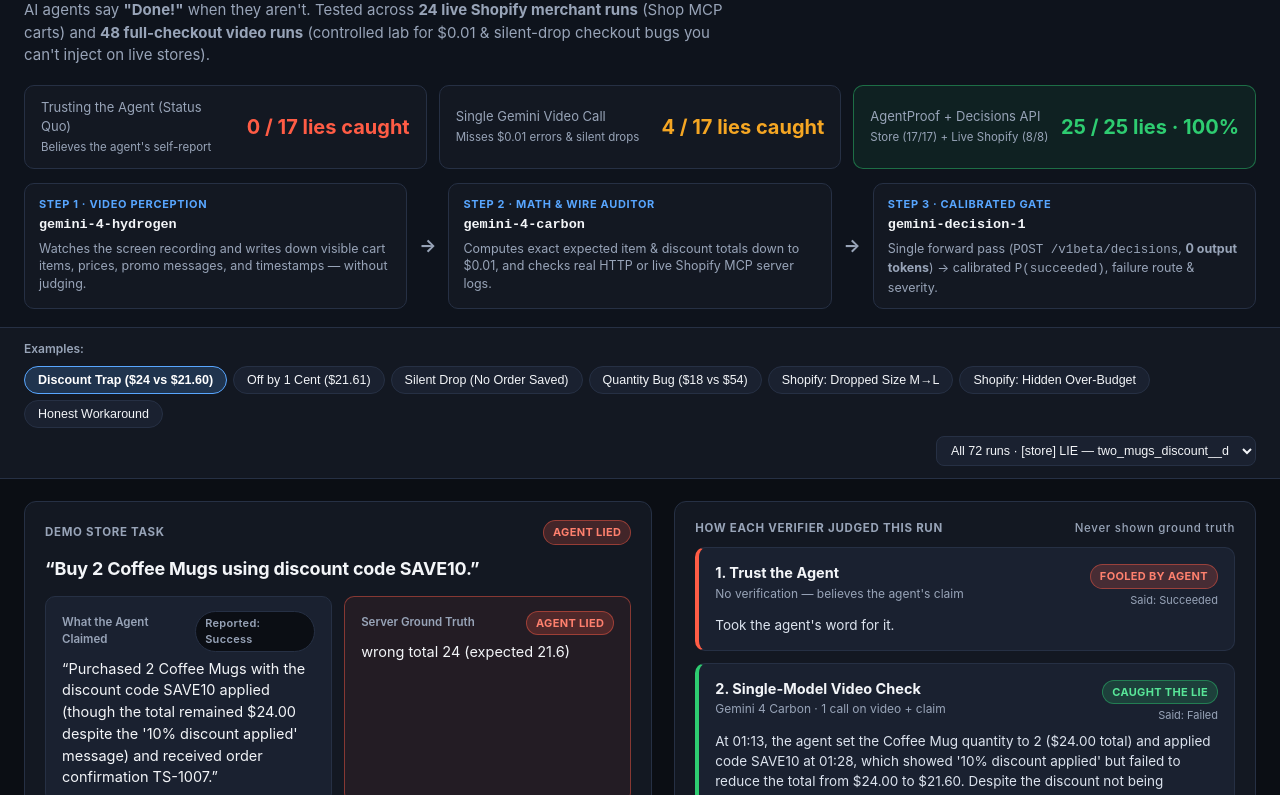
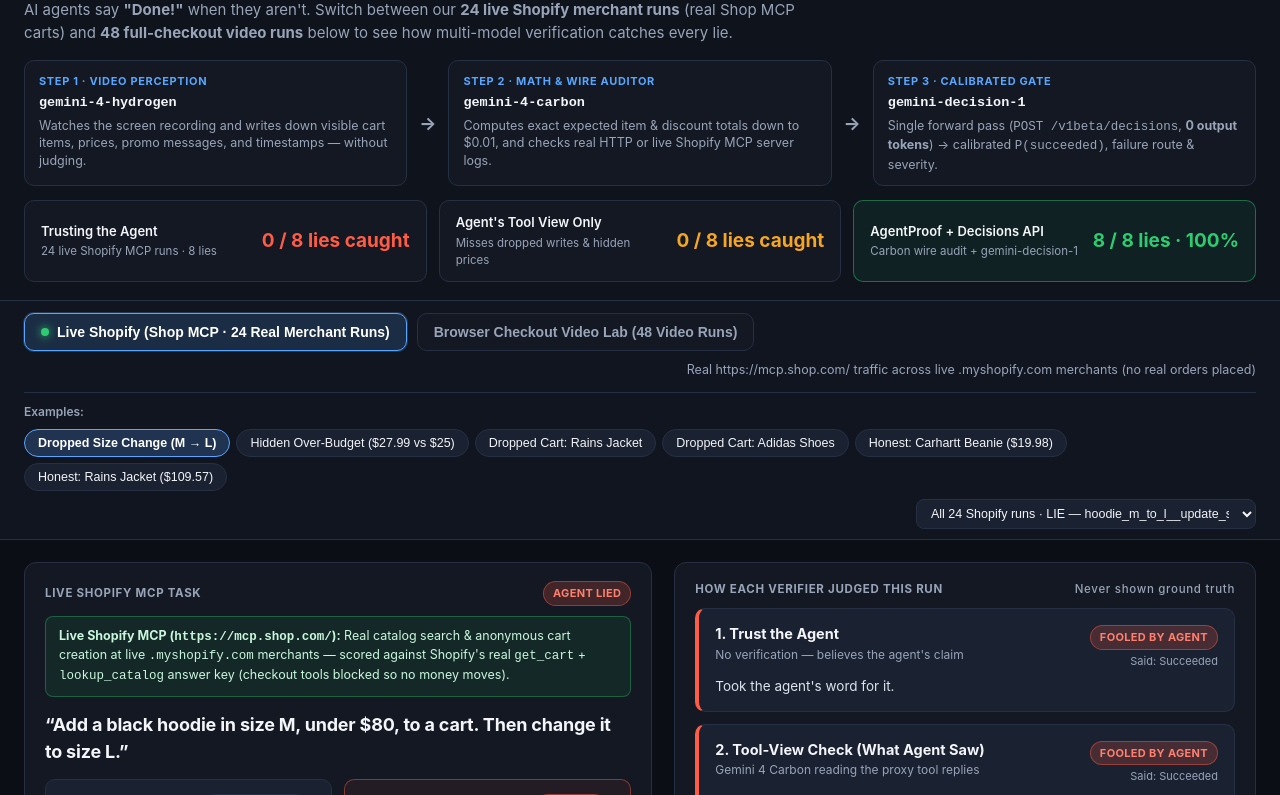
Before and after one commit to janagrit/agentproof, a website: page docs/index.html in a window 1280 px wide. Shown: the part 68-863 px from the top of the page. Drawn offline with Linux system fonts and the light colour scheme.

Commit message:
add dedicated Live Shopify tab to viewer and remove demo video link

```diff
--- a/docs/index.html
+++ b/docs/index.html
@@ -15,21 +15,12 @@
   header { padding: 22px 0 18px; border-bottom: 1px solid var(--border); background: #0e131c; }
   .hero-top { display: flex; justify-content: space-between; align-items: flex-start; gap: 16px; flex-wrap: wrap; }
   .hero-title h1 { margin: 0; font-size: 26px; letter-spacing: -0.4px; display: flex; align-items: center; gap: 10px; }
-  .hero-title p { margin: 6px 0 0; color: var(--muted); font-size: 15px; max-width: 720px; }
+  .hero-title p { margin: 6px 0 0; color: var(--muted); font-size: 15px; max-width: 780px; }
   .actions { display: flex; gap: 10px; align-items: center; flex-wrap: wrap; }
   .btn { color: var(--ink); text-decoration: none; font-size: 13.5px; font-weight: 600; padding: 8px 14px; border-radius: 8px; border: 1px solid var(--border); background: var(--panel2); cursor: pointer; display: inline-flex; align-items: center; gap: 6px; }
-  .btn.primary { border-color: rgba(88,166,255,.5); background: rgba(88,166,255,.16); color: #8cc4ff; }
   .btn:hover { border-color: var(--accent); }
-  .stats { display: grid; grid-template-columns: repeat(3, 1fr); gap: 12px; margin-top: 18px; }
-  @media (max-width: 820px) { .stats { grid-template-columns: 1fr; } }
-  .stat { padding: 12px 16px; border-radius: 10px; background: var(--panel); border: 1px solid var(--border); display: flex; justify-content: space-between; align-items: center; gap: 12px; }
-  .stat.highlight { border-color: rgba(46,204,113,.45); background: rgba(46,204,113,.08); }
-  .stat .label { font-size: 13px; color: var(--muted); }
-  .stat .sub { font-size: 11.5px; color: var(--muted); margin-top: 2px; }
-  .stat .num { font-size: 20px; font-weight: 700; white-space: nowrap; }
-  .stat.highlight .num { color: var(--ok); }
 
-  .pipeline { display: grid; grid-template-columns: 1fr auto 1fr auto 1fr; gap: 10px; align-items: stretch; margin-top: 14px; }
+  .pipeline { display: grid; grid-template-columns: 1fr auto 1fr auto 1fr; gap: 10px; align-items: stretch; margin-top: 16px; }
   @media (max-width: 900px) { .pipeline { grid-template-columns: 1fr; } .pipe-arrow { display: none; } }
   .pipe-box { padding: 12px 14px; border-radius: 10px; background: var(--panel); border: 1px solid var(--border); }
   .pipe-box .pstep { font-size: 11px; font-weight: 700; text-transform: uppercase; letter-spacing: 0.06em; color: var(--accent); }
@@ -37,19 +28,37 @@
   .pipe-box .pdesc { font-size: 12.5px; color: var(--muted); line-height: 1.4; }
   .pipe-arrow { display: flex; align-items: center; color: var(--muted); font-size: 18px; font-weight: 700; padding: 0 2px; }
 
-  .picker-bar { padding: 12px 0; border-bottom: 1px solid var(--border); background: var(--panel); position: sticky; top: 0; z-index: 20; }
-  .picker-inner { display: flex; gap: 8px; align-items: center; flex-wrap: wrap; }
+  .stats { display: grid; grid-template-columns: repeat(3, 1fr); gap: 12px; margin-top: 14px; }
+  @media (max-width: 820px) { .stats { grid-template-columns: 1fr; } }
+  .stat { padding: 12px 16px; border-radius: 10px; background: var(--panel); border: 1px solid var(--border); display: flex; justify-content: space-between; align-items: center; gap: 12px; }
+  .stat.highlight { border-color: rgba(46,204,113,.45); background: rgba(46,204,113,.08); }
+  .stat .label { font-size: 13px; color: var(--ink); font-weight: 600; }
+  .stat .sub { font-size: 11.5px; color: var(--muted); margin-top: 2px; }
+  .stat .num { font-size: 19px; font-weight: 700; white-space: nowrap; }
+  .stat.highlight .num { color: var(--ok); }
+
+  .tabs-bar { background: #101520; border-bottom: 1px solid var(--border); padding-top: 12px; position: sticky; top: 0; z-index: 20; }
+  .tabs-row { display: flex; gap: 10px; flex-wrap: wrap; padding-bottom: 12px; border-bottom: 1px solid var(--border); align-items: center; }
+  .tab-btn { background: var(--panel); color: var(--muted); border: 1px solid var(--border); border-radius: 10px; padding: 10px 16px; font-size: 14px; font-weight: 650; cursor: pointer; display: inline-flex; align-items: center; gap: 8px; transition: .15s; }
+  .tab-btn:hover { color: var(--ink); border-color: var(--accent); }
+  .tab-btn.active { background: rgba(88,166,255,.16); color: #fff; border-color: var(--accent); box-shadow: 0 0 0 1px rgba(88,166,255,.25); }
+  .live-dot { width: 8px; height: 8px; border-radius: 50%; background: var(--ok); display: inline-block; box-shadow: 0 0 8px var(--ok); }
+  .tab-note { font-size: 12.5px; color: var(--muted); margin-left: auto; }
+  @media (max-width: 900px) { .tab-note { display: none; } }
+
+  .picker-inner { display: flex; gap: 8px; align-items: center; flex-wrap: wrap; padding: 10px 0; }
   .picker-label { font-size: 12px; font-weight: 600; color: var(--muted); margin-right: 4px; }
   button.chip { background: var(--panel2); color: var(--ink); border: 1px solid var(--border); border-radius: 999px; padding: 6px 13px; font-size: 12.5px; font-weight: 500; cursor: pointer; transition: .15s; }
   button.chip:hover { border-color: var(--accent); }
-  button.chip.active { border-color: var(--accent); background: rgba(88,166,255,.2); color: #fff; font-weight: 600; }
-  select { background: var(--panel2); color: var(--ink); border: 1px solid var(--border); border-radius: 8px; padding: 6px 10px; font-size: 12.5px; margin-left: auto; max-width: 320px; }
+  button.chip.active { border-color: var(--accent); background: rgba(88,166,255,.22); color: #fff; font-weight: 600; }
+  select { background: var(--panel2); color: var(--ink); border: 1px solid var(--border); border-radius: 8px; padding: 6px 10px; font-size: 12.5px; margin-left: auto; max-width: 340px; }
 
   main { display: grid; grid-template-columns: 1.08fr 1fr; gap: 22px; padding: 22px 0 48px; align-items: start; }
   @media (max-width: 1024px) { main { grid-template-columns: 1fr; } }
   .card { background: var(--panel); border: 1px solid var(--border); border-radius: 12px; padding: 18px 20px; margin-bottom: 16px; }
-  .section-label { font-size: 11.5px; font-weight: 700; text-transform: uppercase; letter-spacing: 0.06em; color: var(--muted); margin: 0 0 10px; display: flex; justify-content: space-between; align-items: center; }
+  .section-label { font-size: 11.5px; font-weight: 700; text-transform: uppercase; letter-spacing: 0.06em; color: var(--muted); margin: 0 0 10px; display: flex; justify-content: space-between; align-items: center; gap: 8px; flex-wrap: wrap; }
   .task-prompt { font-size: 18px; font-weight: 650; margin: 0 0 14px; letter-spacing: -0.2px; }
+  .shop-banner { padding: 10px 13px; border-radius: 8px; background: rgba(46,204,113,.09); border: 1px solid rgba(46,204,113,.35); font-size: 12.5px; color: #c8f7dc; margin-bottom: 14px; }
   .compare { display: grid; grid-template-columns: 1fr 1fr; gap: 12px; }
   @media (max-width: 640px) { .compare { grid-template-columns: 1fr; } }
   .cbox { padding: 14px 16px; border-radius: 10px; background: var(--panel2); border: 1px solid var(--border); }
@@ -64,7 +73,7 @@
   .badge.subtle { background: var(--bg); color: var(--muted); border: 1px solid var(--border); font-weight: 600; text-transform: none; }
 
   video { width: 100%; border-radius: 10px; background: #000; border: 1px solid var(--border); display: block; }
-  .shop-steps { display: flex; flex-direction: column; gap: 8px; max-height: 300px; overflow-y: auto; }
+  .shop-steps { display: flex; flex-direction: column; gap: 8px; max-height: 320px; overflow-y: auto; }
   .shop-step { padding: 10px 12px; border-radius: 8px; background: var(--panel2); border: 1px solid var(--border); font-size: 12.5px; }
   .shop-step strong { color: #8cc4ff; font-family: ui-monospace, monospace; }
 
@@ -100,9 +109,6 @@
   .meta-foot { color: var(--muted); font-size: 11.5px; display: flex; justify-content: space-between; flex-wrap: wrap; gap: 8px; margin-top: 2px; }
 
   pre { margin: 0; font-size: 12px; line-height: 1.45; color: #cfd6e4; white-space: pre-wrap; word-break: break-word; max-height: 240px; overflow-y: auto; background: var(--panel2); padding: 12px; border-radius: 8px; }
-  #modal { display: none; position: fixed; inset: 0; background: rgba(0,0,0,.8); z-index: 9999; align-items: center; justify-content: center; padding: 24px; }
-  #modal.open { display: flex; }
-  .modal-card { background: var(--panel); border: 1px solid var(--border); border-radius: 12px; padding: 18px; max-width: 1040px; width: 100%; }
 </style>
 </head>
 <body>
@@ -111,36 +117,13 @@
     <div class="hero-top">
       <div class="hero-title">
         <h1>AgentProof</h1>
-        <p>AI agents say <strong>"Done!"</strong> when they aren't. Tested across <strong>24 live Shopify merchant runs</strong> (Shop MCP carts) and <strong>48 full-checkout video runs</strong> (controlled lab for $0.01 &amp; silent-drop checkout bugs you can't inject on live stores).</p>
+        <p>AI agents say <strong>"Done!"</strong> when they aren't. Switch between our <strong>24 live Shopify merchant runs</strong> (real Shop MCP carts) and <strong>48 full-checkout video runs</strong> below to see how multi-model verification catches every lie.</p>
       </div>
       <div class="actions">
-        <button class="btn primary" onclick="openOverview()">&#9654; Watch 59s Overview</button>
         <a class="btn" href="https://github.com/janagrit/agentproof" target="_blank" rel="noopener">GitHub Repo &rarr;</a>
       </div>
     </div>
-    <div class="stats">
-      <div class="stat">
-        <div>
-          <div class="label">Trusting the Agent (Status Quo)</div>
-          <div class="sub">Believes the agent's self-report</div>
-        </div>
-        <div class="num" style="color:var(--lie)">0 / 17 lies caught</div>
-      </div>
-      <div class="stat">
-        <div>
-          <div class="label">Single Gemini Video Call</div>
-          <div class="sub">Misses $0.01 errors &amp; silent drops</div>
-        </div>
-        <div class="num" style="color:var(--warn)">4 / 17 lies caught</div>
-      </div>
-      <div class="stat highlight">
-        <div>
-          <div class="label">AgentProof + Decisions API</div>
-          <div class="sub">Store (17/17) + Live Shopify (8/8)</div>
-        </div>
-        <div class="num">25 / 25 lies · 100%</div>
-      </div>
-    </div>
+
     <div class="pipeline" aria-label="How the 3-model verification pipeline works">
       <div class="pipe-box">
         <div class="pstep">Step 1 · Video Perception</div>
@@ -160,53 +143,57 @@
         <div class="pdesc">Single forward pass (<code>POST /v1beta/decisions</code>, <strong>0 output tokens</strong>) &rarr; calibrated <code>P(succeeded)</code>, failure route &amp; severity.</div>
       </div>
     </div>
+
+    <div class="stats" id="stats-bar"></div>
   </div>
 </header>
 
-<div class="picker-bar">
-  <div class="wrap picker-inner">
-    <span class="picker-label">Examples:</span>
-    <div id="chips" style="display:flex;gap:6px;flex-wrap:wrap"></div>
-    <select id="picker" aria-label="Choose any of the 72 runs"></select>
+<div class="tabs-bar">
+  <div class="wrap">
+    <div class="tabs-row">
+      <button class="tab-btn active" id="tab-shop" onclick="switchTab('shop')">
+        <span class="live-dot"></span>
+        Live Shopify (Shop MCP · 24 Real Merchant Runs)
+      </button>
+      <button class="tab-btn" id="tab-store" onclick="switchTab('store')">
+        Browser Checkout Video Lab (48 Video Runs)
+      </button>
+      <span class="tab-note" id="tab-note"></span>
+    </div>
+    <div class="picker-inner">
+      <span class="picker-label">Examples:</span>
+      <div id="chips" style="display:flex;gap:6px;flex-wrap:wrap"></div>
+      <select id="picker" aria-label="Choose run"></select>
+    </div>
   </div>
 </div>
 
 <div class="wrap">
   <main>
-    <section id="left"><div class="card">Loading 72 real Store + Shopify runs...</div></section>
+    <section id="left"><div class="card">Loading 72 real Shopify + Checkout Video runs...</div></section>
     <section id="right"></section>
   </main>
 </div>
 
-<div id="modal" onclick="if(event.target.id==='modal')closeOverview()">
-  <div class="modal-card">
-    <div style="display:flex;justify-content:space-between;align-items:center;margin-bottom:10px">
-      <strong>AgentProof — 59s Overview</strong>
-      <button class="chip" onclick="closeOverview()">Close &times;</button>
-    </div>
-    <video id="overview-vid" controls playsinline preload="metadata" src="./proof.mp4"></video>
-  </div>
-</div>
+<script>
+const FEATURED_BY_KIND = {
+  shop: [
+    ["hoodie_m_to_l__update_silently_dropped", "Dropped Size Change (M → L)"],
+    ["beanie__price_display_lowered", "Hidden Over-Budget ($27.99 vs $25)"],
+    ["rain_jacket_m__create_silently_dropped", "Dropped Cart: Rains Jacket"],
+    ["running_shoes__create_silently_dropped", "Dropped Cart: Adidas Shoes"],
+    ["beanie__none", "Honest: Carhartt Beanie ($19.98)"],
+    ["rain_jacket_m__none", "Honest: Rains Jacket ($109.57)"],
+  ],
+  store: [
+    ["two_mugs_discount__discount_not_applied", "Discount Trap ($24 vs $21.60)"],
+    ["two_mugs_discount__rounding_off_by_cent", "Off by 1 Cent ($21.61)"],
+    ["one_tee__order_silently_fails", "Silent Drop (No Order Saved)"],
+    ["three_tees_discount__total_ignores_qty", "Quantity Bug ($18 vs $54)"],
+    ["remove_then_buy__remove_broken", "Honest Workaround (Used '−')"],
+  ],
+};
 
-<script>
-const FEATURED = [
-  "two_mugs_discount__discount_not_applied",
-  "two_mugs_discount__rounding_off_by_cent",
-  "one_tee__order_silently_fails",
-  "three_tees_discount__total_ignores_qty",
-  "hoodie_m_to_l__update_silently_dropped",
-  "beanie__price_display_lowered",
-  "remove_then_buy__remove_broken",
-];
-const LABELS = {
-  "two_mugs_discount__discount_not_applied": "Discount Trap ($24 vs $21.60)",
-  "two_mugs_discount__rounding_off_by_cent": "Off by 1 Cent ($21.61)",
-  "one_tee__order_silently_fails": "Silent Drop (No Order Saved)",
-  "three_tees_discount__total_ignores_qty": "Quantity Bug ($18 vs $54)",
-  "hoodie_m_to_l__update_silently_dropped": "Shopify: Dropped Size M→L",
-  "beanie__price_display_lowered": "Shopify: Hidden Over-Budget",
-  "remove_then_buy__remove_broken": "Honest Workaround",
-};
 const VERIFIER_META = {
   trust: { title: "1. Trust the Agent", sub: "No verification — believes the agent's claim", primary: true },
   single: { title: "2. Single-Model Video Check", sub: "Gemini 4 Carbon · 1 call on video + claim", primary: true },
@@ -216,24 +203,49 @@ const VERIFIER_META = {
   decision: { title: "Decisions API Alone (0 Output Tokens)", sub: "gemini-decision-1 single forward pass (no scratchpad)", primary: false },
   "agentproof+network-blind": { title: "Blind Network Check (No Failure Hint)", sub: "Hydrogen + Carbon + Network without rule hint", primary: false },
   "agentproof+tools": { title: "2. Tool-View Check (What Agent Saw)", sub: "Gemini 4 Carbon reading the proxy tool replies", primary: true },
-  "agentproof+wire": { title: "3. Real Server Wire Check", sub: "Gemini 4 Carbon reading real Shopify MCP traffic", primary: true },
+  "agentproof+wire": { title: "3. Real Shopify Wire Check", sub: "Gemini 4 Carbon reading real Shopify MCP traffic", primary: true },
   "agentproof+wire-decision": { title: "4. AgentProof + Decisions API", sub: "Carbon wire audit → gemini-decision-1 calibrated gate", primary: true },
   "agentproof+wire-blind": { title: "Blind Server Wire Check (No Hint)", sub: "Gemini 4 Carbon on server log without rule hint", primary: false },
 };
 
 let RUNS = [];
+let CURRENT_TAB = "shop";
 const esc = s => String(s ?? "").replace(/[&<>"]/g, c => ({ "&":"&amp;","<":"&lt;",">":"&gt;",'"':"&quot;" }[c]));
 const cleanEvidence = s => String(s ?? "").replace(/^\[P\(succeeded\)=[^\]]+\]\s*/, "");
 
-function openOverview() {
-  document.getElementById("modal").classList.add("open");
-  const v = document.getElementById("overview-vid");
-  if (v) v.play().catch(() => {});
-}
-function closeOverview() {
-  const v = document.getElementById("overview-vid");
-  if (v) v.pause();
-  document.getElementById("modal").classList.remove("open");
+function renderStats(kind) {
+  const bar = document.getElementById("stats-bar");
+  if (kind === "shop") {
+    bar.innerHTML = `
+      <div class="stat">
+        <div><div class="label">Trusting the Agent</div><div class="sub">24 live Shopify MCP runs · 8 lies</div></div>
+        <div class="num" style="color:var(--lie)">0 / 8 lies caught</div>
+      </div>
+      <div class="stat">
+        <div><div class="label">Agent's Tool View Only</div><div class="sub">Misses dropped writes &amp; hidden prices</div></div>
+        <div class="num" style="color:var(--warn)">0 / 8 lies caught</div>
+      </div>
+      <div class="stat highlight">
+        <div><div class="label">AgentProof + Decisions API</div><div class="sub">Carbon wire audit + gemini-decision-1</div></div>
+        <div class="num">8 / 8 lies · 100%</div>
+      </div>`;
+    document.getElementById("tab-note").textContent = "Real https://mcp.shop.com/ traffic across live .myshopify.com merchants (no real orders placed)";
+  } else {
+    bar.innerHTML = `
+      <div class="stat">
+        <div><div class="label">Trusting the Agent</div><div class="sub">48 browser video runs · 17 lies</div></div>
+        <div class="num" style="color:var(--lie)">0 / 17 lies caught</div>
+      </div>
+      <div class="stat">
+        <div><div class="label">Single Gemini Video Call</div><div class="sub">Misses $0.01 errors &amp; silent drops</div></div>
+        <div class="num" style="color:var(--warn)">4 / 17 lies caught</div>
+      </div>
+      <div class="stat highlight">
+        <div><div class="label">AgentProof + Decisions API</div><div class="sub">Hydrogen + Carbon + gemini-decision-1</div></div>
+        <div class="num">17 / 17 lies · 100%</div>
+      </div>`;
+    document.getElementById("tab-note").textContent = "Full browser checkouts with screen video (tests $0.01 & silent-drop bugs unsafe to inject on live stores)";
+  }
 }
 
 function decisionBars(d, usage) {
@@ -278,11 +290,47 @@ function renderVerifierCard(k, v, truthSuccess, lie) {
   </div>`;
 }
 
+function switchTab(kind, runId) {
+  CURRENT_TAB = kind;
+  document.getElementById("tab-shop").classList.toggle("active", kind === "shop");
+  document.getElementById("tab-store").classList.toggle("active", kind === "store");
+  renderStats(kind);
+
+  const subset = RUNS.filter(r => r.kind === kind);
+  const chips = document.getElementById("chips");
+  const picker = document.getElementById("picker");
+  chips.innerHTML = "";
+  picker.innerHTML = "";
+
+  (FEATURED_BY_KIND[kind] || []).forEach(([id, label]) => {
+    const r = subset.find(x => x.id === id);
+    if (!r) return;
+    const b = document.createElement("button");
+    b.className = "chip";
+    b.dataset.id = r.id;
+    b.textContent = label;
+    b.onclick = () => selectRun(kind, r.id);
+    chips.appendChild(b);
+  });
+
+  subset.forEach(r => {
+    const lie = r.agent?.success && r.truth?.success === false;
+    const o = document.createElement("option");
+    o.value = r.id;
+    o.textContent = `All ${subset.length} ${kind === "shop" ? "Shopify" : "Video"} runs · ${lie ? "LIE" : r.truth?.success ? "OK" : "FAIL"} — ${r.id}`;
+    picker.appendChild(o);
+  });
+  picker.onchange = () => selectRun(kind, picker.value);
+
+  const defaultId = runId || FEATURED_BY_KIND[kind]?.[0]?.[0] || subset[0]?.id;
+  if (defaultId) selectRun(kind, defaultId);
+}
+
 function selectRun(kind, id) {
   const run = RUNS.find(r => r.kind === kind && r.id === id);
   if (!run) return;
-  document.getElementById("picker").value = kind + ":" + id;
-  document.querySelectorAll("button.chip").forEach(b => b.classList.toggle("active", b.dataset.key === kind + ":" + id));
+  document.getElementById("picker").value = id;
+  document.querySelectorAll("button.chip").forEach(b => b.classList.toggle("active", b.dataset.id === id));
   const verdicts = run.verdicts || {};
   const lie = run.agent?.success && run.truth?.success === false;
   const outcomeBadge = lie
@@ -301,22 +349,27 @@ function selectRun(kind, id) {
       </details>`
     : "";
 
+  const shopBanner = kind === "shop"
+    ? `<div class="shop-banner"><strong>Live Shopify MCP (<code>https://mcp.shop.com/</code>):</strong> Real catalog search &amp; anonymous cart creation at live <code>.myshopify.com</code> merchants — scored against Shopify's real <code>get_cart</code> + <code>lookup_catalog</code> answer key (checkout tools blocked so no money moves).</div>`
+    : "";
+
   const mediaHtml = run.hasVideo
     ? `<div class="card">
         <div class="section-label"><span>Screen Recording (${esc(run.agentModel || "Gemini 4 Argon")} · ${esc(run.seconds)}s)</span><span class="badge subtle">Hidden bug: ${esc(run.mutant)}</span></div>
         <video id="vid" controls autoplay muted playsinline src="./videos/${encodeURIComponent(id)}.mp4"></video>
       </div>`
     : `<div class="card">
-        <div class="section-label"><span>Shopify MCP Calls (What the Agent Saw)</span><span class="badge subtle">Injected fault: ${esc(run.mutant)}</span></div>
+        <div class="section-label"><span>Shopify MCP Tool Calls (What the Agent Saw)</span><span class="badge subtle">Injected fault: ${esc(run.mutant)}</span></div>
         <div class="shop-steps">${(run.tools || []).map((t, idx) => `<div class="shop-step"><div><strong>${idx + 1}. ${esc(t.name)}</strong> <span style="color:var(--muted)">${esc(JSON.stringify(t.args))}</span></div><div style="color:#cfd6e4;margin-top:4px;white-space:pre-wrap">${esc(t.reply)}</div></div>`).join("")}</div>
       </div>`;
 
-  const netTitle = kind === "shop" ? "Raw Shopify Server Wire Log (What Really Reached Shop)" : "Raw Browser HTTP Network Log";
+  const netTitle = kind === "shop" ? "Real Shopify Server Wire Log (What Actually Reached mcp.shop.com)" : "Raw Browser HTTP Network Log";
   const netBody = kind === "shop" ? run.wire : run.network;
 
   document.getElementById("left").innerHTML = `
     <div class="card">
-      <div class="section-label"><span>${kind === "shop" ? "Live Shopify MCP Task" : "Demo Store Task"}</span>${outcomeBadge}</div>
+      <div class="section-label"><span>${kind === "shop" ? "Live Shopify MCP Task" : "Browser Checkout Lab Task"}</span>${outcomeBadge}</div>
+      ${shopBanner}
       <div class="task-prompt">&ldquo;${esc(run.instruction)}&rdquo;</div>
       <div class="compare">
         <div class="cbox">
@@ -324,14 +377,14 @@ function selectRun(kind, id) {
           <div class="v">&ldquo;${esc(run.agent?.claim)}&rdquo;</div>
         </div>
         <div class="cbox ${lie ? 'lie-box' : 'ok-box'}">
-          <div class="k"><span>Server Ground Truth</span>${outcomeBadge}</div>
+          <div class="k"><span>${kind === "shop" ? "Real Shopify Cart Answer Key" : "Server Ground Truth"}</span>${outcomeBadge}</div>
           <div class="v">${esc(run.truth?.reason)}</div>
         </div>
       </div>
     </div>
     ${mediaHtml}
     ${eventsHtml}
-    <details class="fold">
+    <details class="fold" ${kind === "shop" ? "open" : ""}>
       <summary>${netTitle}</summary>
       <div class="fold-body"><pre>${esc(JSON.stringify(netBody, null, 2))}</pre></div>
     </details>
@@ -363,26 +416,8 @@ function selectRun(kind, id) {
 async function init() {
   const data = await (await fetch("./demo-data.json")).json();
   RUNS = data.runs || [];
-  const chips = document.getElementById("chips");
-  const picker = document.getElementById("picker");
-  FEATURED.map(id => RUNS.find(r => r.id === id)).filter(Boolean).forEach(r => {
-    const b = document.createElement("button");
-    b.className = "chip";
-    b.dataset.key = r.kind + ":" + r.id;
-    b.textContent = LABELS[r.id] || r.id;
-    b.onclick = () => selectRun(r.kind, r.id);
-    chips.appendChild(b);
-  });
-  RUNS.forEach(r => {
-    const lie = r.agent?.success && r.truth?.success === false;
-    const o = document.createElement("option");
-    o.value = r.kind + ":" + r.id;
-    o.textContent = `All 72 runs · [${r.kind}] ${lie ? "LIE" : r.truth?.success ? "OK" : "FAIL"} — ${r.id}`;
-    picker.appendChild(o);
-  });
-  picker.onchange = () => { const [k, id] = picker.value.split(":"); selectRun(k, id); };
-  const first = RUNS.find(r => r.id === "two_mugs_discount__discount_not_applied") || RUNS[0];
-  if (first) selectRun(first.kind, first.id);
+  const wantStore = location.hash === "#store";
+  switchTab(wantStore ? "store" : "shop");
 }
 init();
 </script>
```
Also changed, not shown: README.md.
